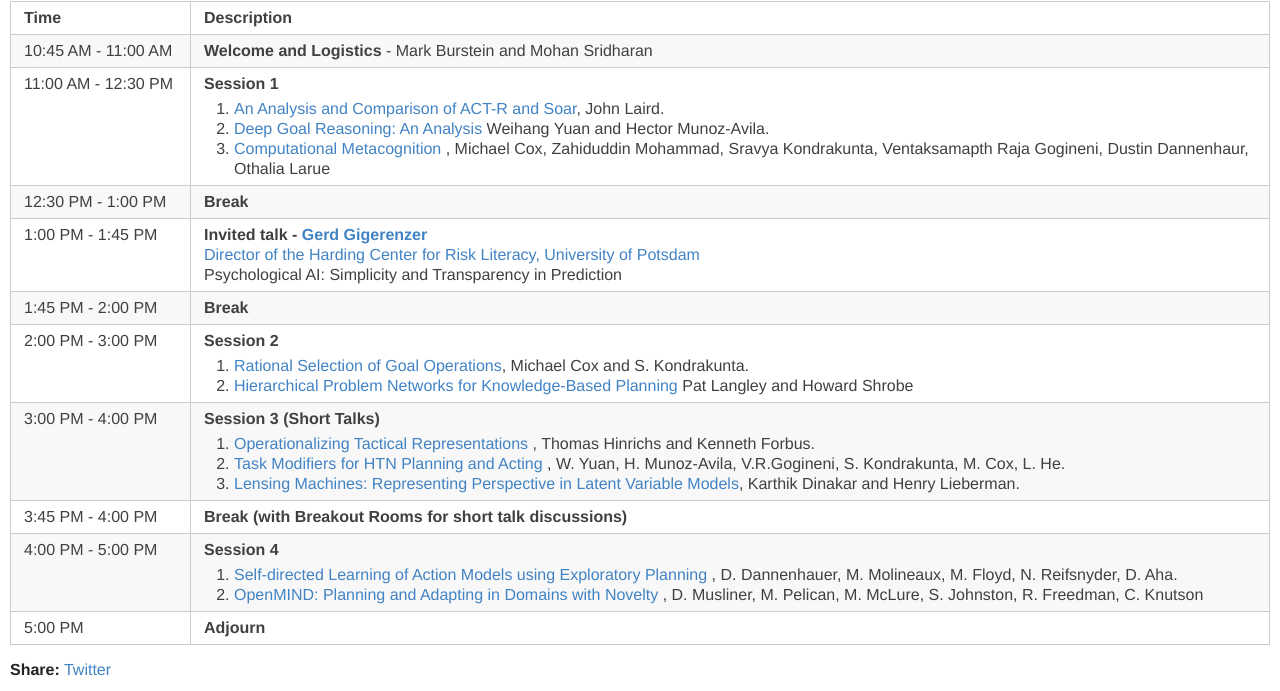
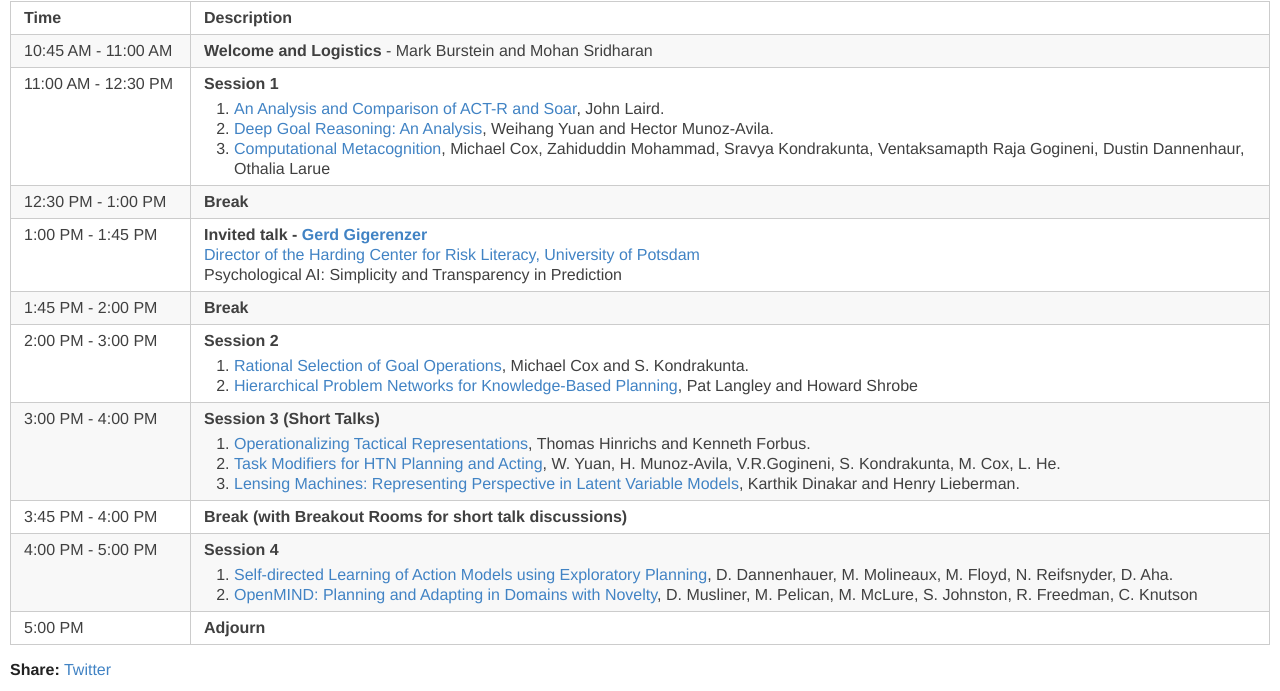
Before and after one commit to AdvancesInCognitiveSystems/acs2021, a Jekyll site: the page built from _days/tuesday-day1.md, in a window 1280 px wide. Shown: the part 289-980 px from the top of the page. Built offline with Jekyll 4.4.1, drawn with Linux system fonts in a browser that asks for light colours.

Commit message:
spacing before commas

```diff
--- a/_days/tuesday-day1.md
+++ b/_days/tuesday-day1.md
@@ -25,8 +25,8 @@ and made available on YouTube.
 <!-- ###### Chaired by TBD -->
   <ol>
    <li> <a href="{{site.baseurl}}/data/ACS2021_paper_6.pdf">An Analysis and Comparison of ACT-R and Soar</a>, John Laird. </li>
-   <li> <a href="{{site.baseurl}}/data/ACS2021_paper_9.pdf">Deep Goal Reasoning: An Analysis </a> Weihang Yuan and Hector Munoz-Avila. </li>
-   <li> <a href="{{site.baseurl}}/data/ACS2021_paper_1.pdf">Computational Metacognition </a>, Michael Cox, Zahiduddin Mohammad, Sravya
+   <li> <a href="{{site.baseurl}}/data/ACS2021_paper_9.pdf">Deep Goal Reasoning: An Analysis</a>, Weihang Yuan and Hector Munoz-Avila. </li>
+   <li> <a href="{{site.baseurl}}/data/ACS2021_paper_1.pdf">Computational Metacognition</a>, Michael Cox, Zahiduddin Mohammad, Sravya
 Kondrakunta, Ventaksamapth Raja Gogineni, Dustin Dannenhaur, Othalia Larue </li>
   </ol>
   </td>
@@ -53,7 +53,8 @@ Psychological AI: Simplicity and Transparency in Prediction
 <!-- ###### Chaired by TBD -->
   <ol>
    <li> <a href="{{site.baseurl}}/data/ACS2021_paper_8.pdf">Rational Selection of Goal Operations</a>, Michael Cox and S. Kondrakunta. </li>
-   <li> <a href="{{site.baseurl}}/data/ACS2021_paper_28.pdf">Hierarchical Problem Networks for Knowledge-Based Planning </a>Pat Langley and Howard Shrobe </li>
+   <li> <a href="{{site.baseurl}}/data/ACS2021_paper_28.pdf">Hierarchical
+  Problem Networks for Knowledge-Based Planning</a>, Pat Langley and Howard Shrobe </li>
   </ol>
   </td>
 </tr>
@@ -63,9 +64,9 @@ Psychological AI: Simplicity and Transparency in Prediction
 <!-- ###### Chaired by TBD -->
   <ol>
    <li> <a href="{{site.baseurl}}/data/ACS2021_paper_16.pdf">Operationalizing Tactical
-  Representations </a>, Thomas Hinrichs and Kenneth Forbus.  </li>
+  Representations</a>, Thomas Hinrichs and Kenneth Forbus.  </li>
    <li> <a href="{{site.baseurl}}/data/ACS2021_paper_18.pdf">Task Modifiers for HTN
-  Planning and Acting </a>, W. Yuan, H. Munoz-Avila, V.R.Gogineni, S. Kondrakunta, M. Cox, L. He. </li>
+  Planning and Acting</a>, W. Yuan, H. Munoz-Avila, V.R.Gogineni, S. Kondrakunta, M. Cox, L. He. </li>
    <li> <a href="{{site.baseurl}}/data/ACS2021_paper_10.pdf">Lensing Machines: Representing Perspective in Latent Variable Models</a>, Karthik Dinakar and Henry Lieberman. </li>
   </ol>
   </td>
@@ -81,9 +82,9 @@ Psychological AI: Simplicity and Transparency in Prediction
 <!-- ###### Chaired by TBD -->
   <ol>
    <li> <a href="{{site.baseurl}}/data/ACS2021_paper_29.pdf">Self-directed Learning of
-  Action Models using Exploratory Planning </a>, D. Dannenhauer, M. Molineaux, M. Floyd, N. Reifsnyder, D. Aha.  </li>
+  Action Models using Exploratory Planning</a>, D. Dannenhauer, M. Molineaux, M. Floyd, N. Reifsnyder, D. Aha.  </li>
    <li> <a href="{{site.baseurl}}/data/ACS2021_paper_35.pdf">OpenMIND: Planning and
-  Adapting in Domains with Novelty </a>,  D. Musliner, M. Pelican, M. McLure, S. Johnston, R. Freedman, C. Knutson</li>
+  Adapting in Domains with Novelty</a>,  D. Musliner, M. Pelican, M. McLure, S. Johnston, R. Freedman, C. Knutson</li>
   </ol>
   </td>
 </tr>
```
Also changed, not shown: _days/thursday-day3.md (+1 -1 lines), _days/wednesday-day2.md (+1 -1 lines).
